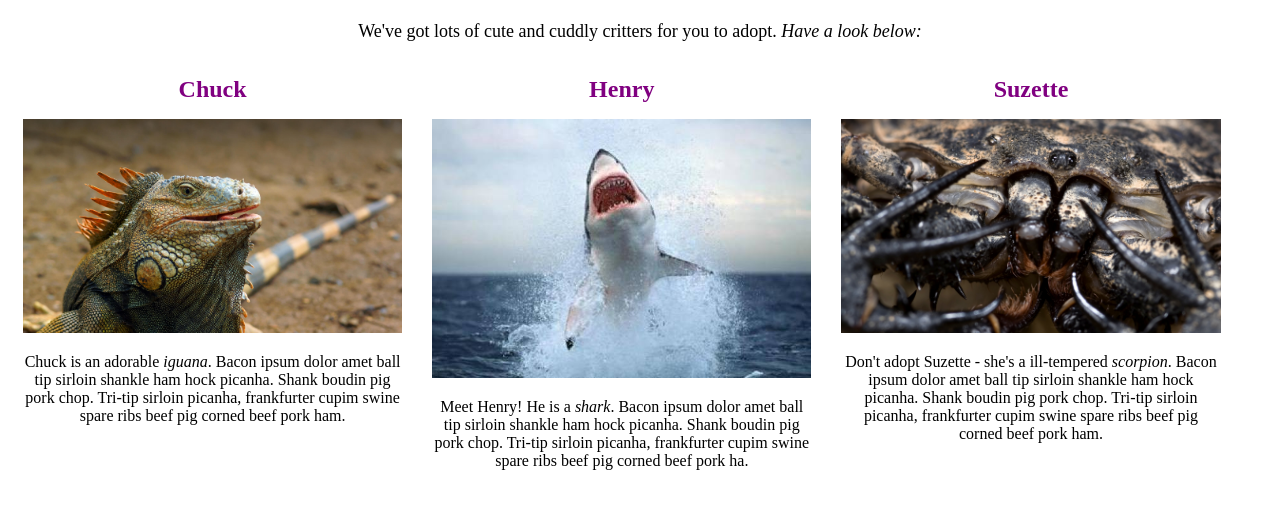
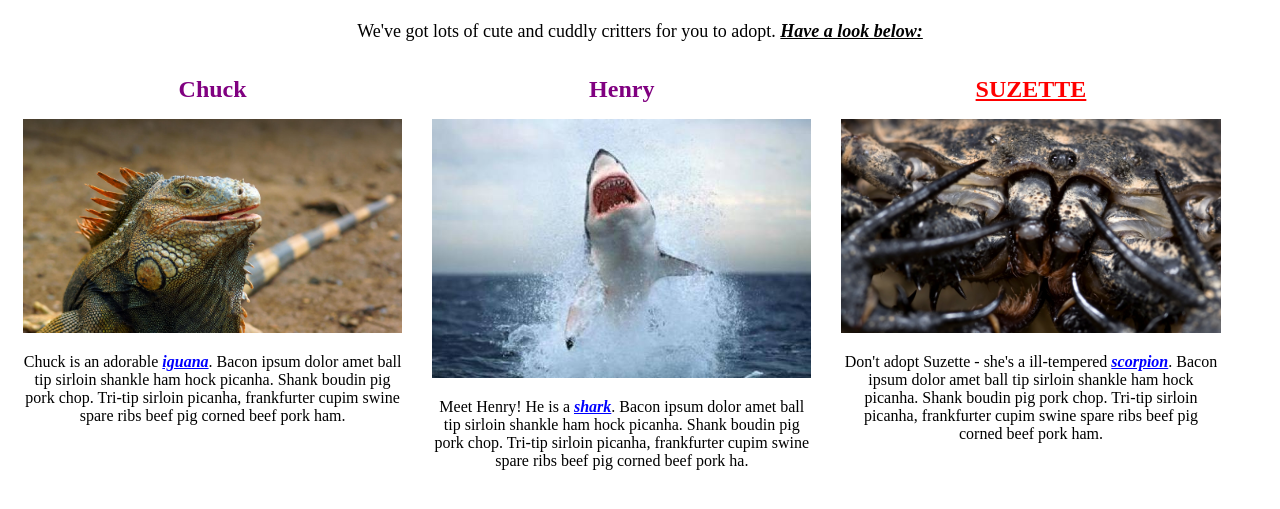
Before and after one commit to BenParisot/animal-shelter, a plain HTML site: page index.html in a window 1280 px wide. Shown: the part 69-578 px from the top of the page. Drawn offline with Linux system fonts and the light colour scheme.

Commit message:
add even more styles to em and h1 tags inside column class

```diff
--- a/css/styles.css
+++ b/css/styles.css
@@ -31,3 +31,19 @@ p {
   font-size: 24px;
   color: purple;
 }
+
+em {
+  font-weight: bold;
+  text-decoration: underline;
+}
+
+.column em {
+  color: blue;
+  font-style: italic;
+}
+
+.column h1 em {
+  color: red;
+  font-style: normal;
+  text-transform: uppercase;
+}
--- a/index.html
+++ b/index.html
@@ -19,7 +19,7 @@
       <p>Meet Henry! He is a <em>shark</em>. Bacon ipsum dolor amet ball tip sirloin shankle ham hock picanha. Shank boudin pig pork chop. Tri-tip sirloin picanha, frankfurter cupim swine spare ribs beef pig corned beef pork ha.</p>
     </div>
     <div class="column">
-      <h1>Suzette</h1>
+      <h1><em>Suzette</em></h1>
       <img src="images/suzette.jpg" alt="suzette is a scorpion">
       <p>Don't adopt Suzette - she's a ill-tempered <em>scorpion</em>. Bacon ipsum dolor amet ball tip sirloin shankle ham hock picanha. Shank boudin pig pork chop. Tri-tip sirloin picanha, frankfurter cupim swine spare ribs beef pig corned beef pork ham.</p>
     </div>
```
